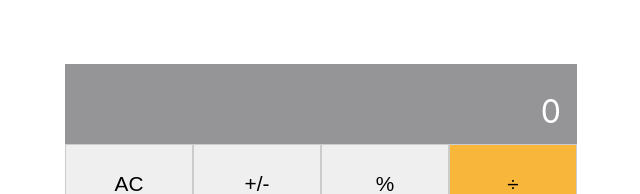
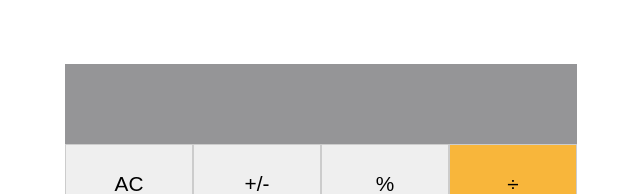
Before and after one commit to 2bleO/math-magicians, a React (Create React App) app: page / in a window 1280 px wide. Shown: the top 194 px of the page, without its empty margins (319-959 px from the left). Built offline with nearby package versions, Linux system fonts and the light colour scheme.

Commit message:
Add event handler

```diff
--- a/src/components/Calculator.js
+++ b/src/components/Calculator.js
@@ -1,15 +1,40 @@
 /* eslint-disable react/prefer-stateless-function */
 import React from 'react';
-
-const buttons = ['AC', '+/-', '%', '÷', 7, 8, 9, 'x', 4, 5, 6, '-', 1, 2, 3, '+', 0, '.', '='];
+import calculate from '../logic/calculate';
 
 class Calculator extends React.Component {
+  constructor(props) {
+    super(props);
+    this.state = {
+      operation: null,
+      next: null,
+      total: null,
+    };
+    this.btnClicked = this.btnClicked.bind(this);
+  }
+
+  btnClicked = (event) => {
+    const buttonName = event.target.innerText;
+    const result = calculate(this.state, buttonName);
+    this.setState((previousState) => {
+      const { operation, next, total } = previousState;
+      return {
+        operation: ((result.operation === undefined) ? operation : result.operation),
+        next: ((result.next === undefined) ? next : result.next),
+        total: ((result.total === undefined) ? total : result.total),
+      };
+    });
+  };
+
   render() {
+    const buttons = ['AC', '+/-', '%', '÷', 7, 8, 9, 'x', 4, 5, 6, '-', 1, 2, 3, '+', 0, '.', '='];
+    const { operation, next, total } = this.state;
+    const display = (total || '') + (operation || '') + (next || '');
     return (
       <div className="calculator">
-        <p className="result">0</p>
+        <p className="result">{display}</p>
         <div className="buttons">
-          {buttons.map((btn) => <button key={btn} type="button">{btn}</button>)}
+          {buttons.map((btn) => <button key={btn} type="button" onClick={this.btnClicked}>{btn}</button>)}
         </div>
       </div>
     );
```
